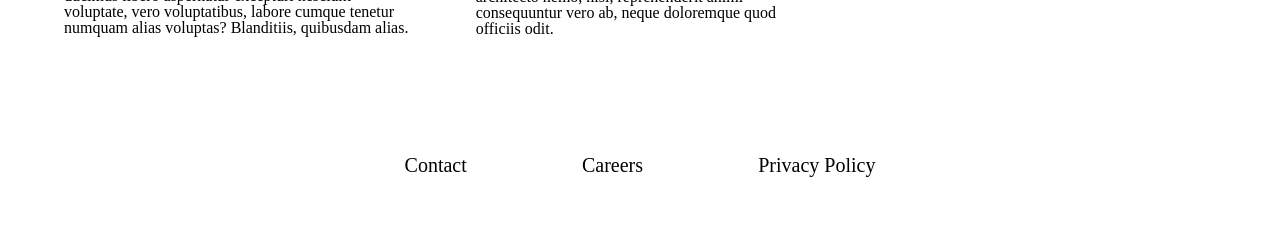
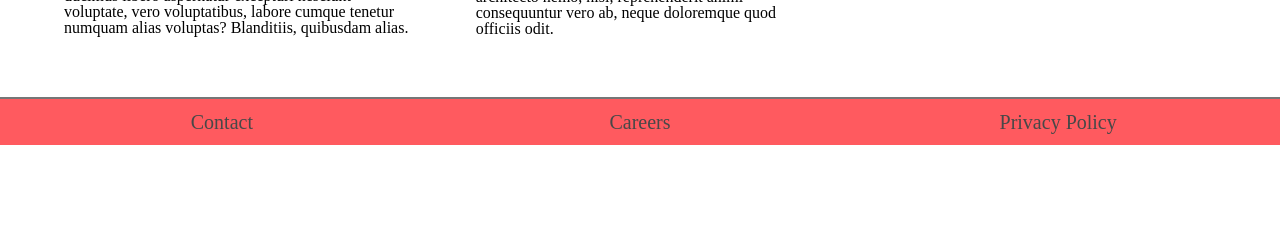
Before and after one commit to AirBnB-Optimal-Price-1-LS/Web-UI-Nicho, a website: page index.html in a window 1280 px wide. Shown: the part 1738-1970 px from the top of the page. After the commit the page ends 1883 px from the top, so only its background shows below. Drawn offline with nearby package versions, Linux system fonts and the light colour scheme; files that its build step writes are made by us from their sources.

Commit message:
Home footer match AboutUs page

```diff
--- a/less/footer.less
+++ b/less/footer.less
@@ -1,20 +1,27 @@
 
-#footerNav a{
-    font-size: 2rem;
-    text-decoration: none;
-    color: black;
-    padding: 5%;
+footer #footerNav{
+        width: 100%;
+        border-top: 2px solid @airBNB-lightGray;
+        background-color: @airBNB-red;
+        display: flex;
+        flex-direction: row;
+        padding: 1%;
+
+        a{
+            text-decoration: none;
+            width: 100%;
+            display: flex;
+            flex-direction: row;
+            justify-content: center;
+            align-items: center;
+            color: @airBNB-gray;
+            font-size: 2rem;
+
+
+        }
+
+
+
+
 
 }
-
-#footerNav{
-    display: flex;
-    justify-content: center;
-    align-items: center;
-    width: 90%;
-    margin: 0 5%;
-}
-
-#footerNav a:hover{
-    color: @airBNB-red;
-}
```
